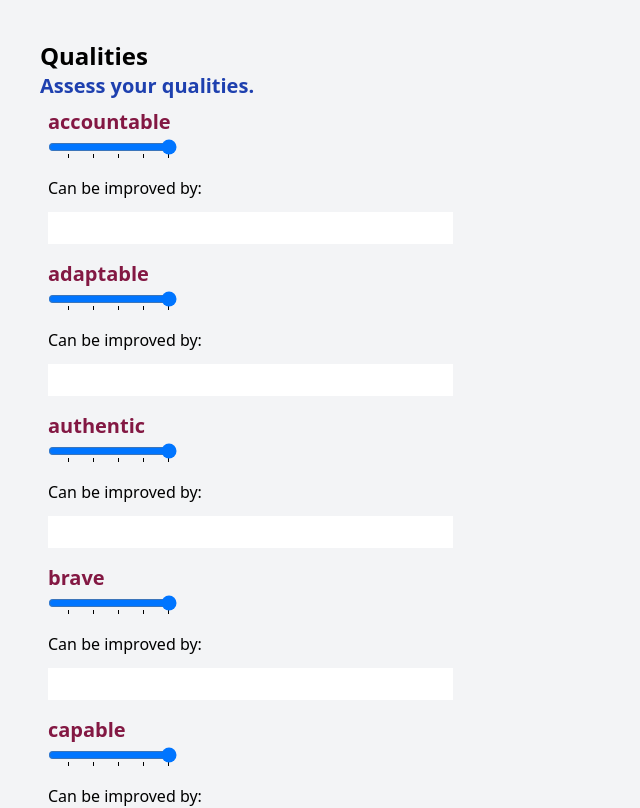
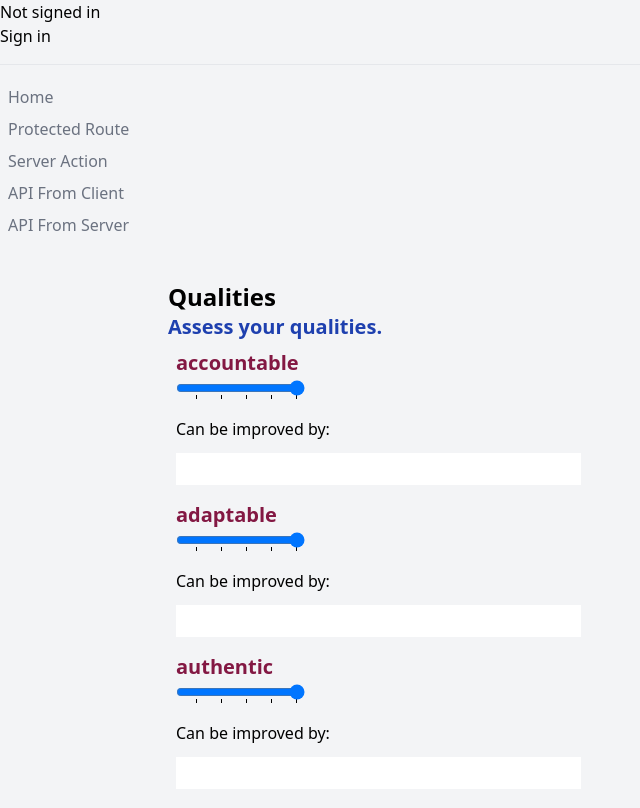
Before and after one commit to bojates/harada-method, a Next.js app: page /qualities in a window 1280 px wide. Shown: the top 808 px of the page, without its empty margins (0-640 px from the left). Built offline with nearby package versions, Linux system fonts and the light colour scheme; no server answers.

Commit message:
Move to typescript

```diff
--- /dev/null
+++ b/app/components/NavMenu.tsx
@@ -0,0 +1,79 @@
+"use client";
+import Link from "next/link";
+import { signIn, signOut, useSession } from "next-auth/react";
+import { usePathname } from "next/navigation";
+
+const ACTIVE_ROUTE = "py-1 px-2 text-gray-300 bg-gray-700";
+const INACTIVE_ROUTE = "py-1 px-2 text-gray-500 hover:text-gray-300 hover:bg-gray-700";
+
+function AuthButton() {
+    const { data: session } = useSession();
+
+    if (session) {
+        return (
+            <>
+            {session?.user?.name} <br/ >
+            <button onClick={() => signOut()}>Sign out</button>
+            </>
+        );
+    };
+    return (
+        <>
+        Not signed in <br />
+        <button onClick={() => signIn()}>Sign in</button>
+        </>
+    )
+}
+
+export default function NavMenu() {
+    const pathname = usePathname();
+  return (
+    <div>
+      <AuthButton />
+      <hr className="my-4" />
+      <ul>
+        <Link href="/">
+          <li className={pathname === "/" ? ACTIVE_ROUTE : INACTIVE_ROUTE}>
+            Home
+          </li>
+        </Link>
+        <Link href="/protected">
+          <li
+            className={
+              pathname === "/protected" ? ACTIVE_ROUTE : INACTIVE_ROUTE
+            }
+          >
+            Protected Route
+          </li>
+        </Link>
+        <Link href="/serverAction">
+          <li
+            className={
+              pathname === "/serverAction" ? ACTIVE_ROUTE : INACTIVE_ROUTE
+            }
+          >
+            Server Action
+          </li>
+        </Link>
+        <Link href="/apiFromClient">
+          <li
+            className={
+              pathname === "/apiFromClient" ? ACTIVE_ROUTE : INACTIVE_ROUTE
+            }
+          >
+            API From Client
+          </li>
+        </Link>
+        <Link href="/apiFromServer">
+          <li
+            className={
+              pathname === "/apiFromServer" ? ACTIVE_ROUTE : INACTIVE_ROUTE
+            }
+          >
+            API From Server
+          </li>
+        </Link>
+      </ul>
+    </div>
+  );
+};
--- /dev/null
+++ b/app/components/SessionProvider.tsx
@@ -0,0 +1,3 @@
+"use client";
+import { SessionProvider } from "next-auth/react";
+export default SessionProvider;
--- a/app/layout.js
+++ /dev/null
@@ -1,18 +0,0 @@
-import { Inter } from 'next/font/google'
-import './globals.css'
-
-const inter = Inter({ subsets: ['latin'] })
-
-export const metadata = {
-  title: 'Create Next App',
-  description: 'Generated by create next app',
-}
-
-export default function RootLayout({ children }) {
-  return (
-    <html lang="en">
-      <body className='bg-gray-100'>{children}</body>
-      {/* <body className={inter.className}>{children}</body> */}
-    </html>
-  )
-}
--- /dev/null
+++ b/app/layout.tsx
@@ -0,0 +1,34 @@
+import { Inter } from 'next/font/google'
+import './globals.css'
+
+import { getServerSession } from "next-auth";
+import SessionProvider from './components/SessionProvider';
+import NavMenu from './components/NavMenu';
+
+const inter = Inter({ subsets: ['latin'] })
+
+export const metadata = {
+  title: 'Create Next App',
+  description: 'Generated by create next app',
+}
+
+export default async function RootLayout({
+  children,
+ }: {
+  children: React.ReactNode
+}) {
+  const session = await getServerSession();
+
+  return (
+    <html lang="en">
+      <body className='bg-gray-100'>
+        <SessionProvider session={session}>
+          <NavMenu />
+          <main className="mx-auto max-w-5xl flex gap-p">
+          {children}
+          </main>
+        </SessionProvider>
+        </body>
+    </html>
+  )
+}
--- a/app/page.js
+++ b/app/page.js
@@ -2,114 +2,6 @@ import Image from 'next/image'
 
 export default function Home() {
   return (
-    <main className="flex min-h-screen flex-col items-center justify-between p-24">
-      <div className="z-10 max-w-5xl w-full items-center justify-between font-mono text-sm lg:flex">
-        <p className="fixed left-0 top-0 flex w-full justify-center border-b border-gray-300 bg-gradient-to-b from-zinc-200 pb-6 pt-8 backdrop-blur-2xl dark:border-neutral-800 dark:bg-zinc-800/30 dark:from-inherit lg:static lg:w-auto  lg:rounded-xl lg:border lg:bg-gray-200 lg:p-4 lg:dark:bg-zinc-800/30">
-          Get started by editing&nbsp;
-          <code className="font-mono font-bold">app/page.js</code>
-        </p>
-        <div className="fixed bottom-0 left-0 flex h-48 w-full items-end justify-center bg-gradient-to-t from-white via-white dark:from-black dark:via-black lg:static lg:h-auto lg:w-auto lg:bg-none">
-          <a
-            className="pointer-events-none flex place-items-center gap-2 p-8 lg:pointer-events-auto lg:p-0"
-            href="https://vercel.com?utm_source=create-next-app&utm_medium=appdir-template&utm_campaign=create-next-app"
-            target="_blank"
-            rel="noopener noreferrer"
-          >
-            By{' '}
-            <Image
-              src="/vercel.svg"
-              alt="Vercel Logo"
-              className="dark:invert"
-              width={100}
-              height={24}
-              priority
-            />
-          </a>
-        </div>
-      </div>
-
-      <div className="relative flex place-items-center before:absolute before:h-[300px] before:w-[480px] before:-translate-x-1/2 before:rounded-full before:bg-gradient-radial before:from-white before:to-transparent before:blur-2xl before:content-[''] after:absolute after:-z-20 after:h-[180px] after:w-[240px] after:translate-x-1/3 after:bg-gradient-conic after:from-sky-200 after:via-blue-200 after:blur-2xl after:content-[''] before:dark:bg-gradient-to-br before:dark:from-transparent before:dark:to-blue-700 before:dark:opacity-10 after:dark:from-sky-900 after:dark:via-[#0141ff] after:dark:opacity-40 before:lg:h-[360px] z-[-1]">
-        <Image
-          className="relative dark:drop-shadow-[0_0_0.3rem_#ffffff70] dark:invert"
-          src="/next.svg"
-          alt="Next.js Logo"
-          width={180}
-          height={37}
-          priority
-        />
-
-      </div>
-        <button className="text-lg font-semibold bg-pink-300 p-3 rounded-md">Sign in</button>
-
-      <div className="mb-32 grid text-center lg:max-w-5xl lg:w-full lg:mb-0 lg:grid-cols-4 lg:text-left">
-        <a
-          href="https://nextjs.org/docs?utm_source=create-next-app&utm_medium=appdir-template&utm_campaign=create-next-app"
-          className="group rounded-lg border border-transparent px-5 py-4 transition-colors hover:border-gray-300 hover:bg-gray-100 hover:dark:border-neutral-700 hover:dark:bg-neutral-800/30"
-          target="_blank"
-          rel="noopener noreferrer"
-        >
-          <h2 className={`mb-3 text-2xl font-semibold`}>
-            Docs{' '}
-            <span className="inline-block transition-transform group-hover:translate-x-1 motion-reduce:transform-none">
-              -&gt;
-            </span>
-          </h2>
-          <p className={`m-0 max-w-[30ch] text-sm opacity-50`}>
-            Find in-depth information about Next.js features and API.
-          </p>
-        </a>
-
-        <a
-          href="https://nextjs.org/learn?utm_source=create-next-app&utm_medium=appdir-template-tw&utm_campaign=create-next-app"
-          className="group rounded-lg border border-transparent px-5 py-4 transition-colors hover:border-gray-300 hover:bg-gray-100 hover:dark:border-neutral-700 hover:dark:bg-neutral-800 hover:dark:bg-opacity-30"
-          target="_blank"
-          rel="noopener noreferrer"
-        >
-          <h2 className={`mb-3 text-2xl font-semibold`}>
-            Learn{' '}
-            <span className="inline-block transition-transform group-hover:translate-x-1 motion-reduce:transform-none">
-              -&gt;
-            </span>
-          </h2>
-          <p className={`m-0 max-w-[30ch] text-sm opacity-50`}>
-            Learn about Next.js in an interactive course with&nbsp;quizzes!
-          </p>
-        </a>
-
-        <a
-          href="https://vercel.com/templates?framework=next.js&utm_source=create-next-app&utm_medium=appdir-template&utm_campaign=create-next-app"
-          className="group rounded-lg border border-transparent px-5 py-4 transition-colors hover:border-gray-300 hover:bg-gray-100 hover:dark:border-neutral-700 hover:dark:bg-neutral-800/30"
-          target="_blank"
-          rel="noopener noreferrer"
-        >
-          <h2 className={`mb-3 text-2xl font-semibold`}>
-            Templates{' '}
-            <span className="inline-block transition-transform group-hover:translate-x-1 motion-reduce:transform-none">
-              -&gt;
-            </span>
-          </h2>
-          <p className={`m-0 max-w-[30ch] text-sm opacity-50`}>
-            Explore starter templates for Next.js.
-          </p>
-        </a>
-
-        <a
-          href="https://vercel.com/new?utm_source=create-next-app&utm_medium=appdir-template&utm_campaign=create-next-app"
-          className="group rounded-lg border border-transparent px-5 py-4 transition-colors hover:border-gray-300 hover:bg-gray-100 hover:dark:border-neutral-700 hover:dark:bg-neutral-800/30"
-          target="_blank"
-          rel="noopener noreferrer"
-        >
-          <h2 className={`mb-3 text-2xl font-semibold`}>
-            Deploy{' '}
-            <span className="inline-block transition-transform group-hover:translate-x-1 motion-reduce:transform-none">
-              -&gt;
-            </span>
-          </h2>
-          <p className={`m-0 max-w-[30ch] text-sm opacity-50`}>
-            Instantly deploy your Next.js site to a shareable URL with Vercel.
-          </p>
-        </a>
-      </div>
-    </main>
+    <h1 className='text-2xl'>Wow</h1>
   )
 }
--- a/auth.js
+++ b/auth.js
@@ -1,3 +1,3 @@
-import NextAuth from "next-auth"
-import GitHub from "next-auth/providers/github"
-export const { handlers, auth } = NextAuth({ providers: [ GitHub ] })
+// import NextAuth from "next-auth"
+// import GitHub from "next-auth/providers/github"
+// export const { handlers, auth } = NextAuth({ providers: [ GitHub ] })
--- a/tsconfig.json
+++ b/tsconfig.json
@@ -16,6 +16,9 @@
     "resolveJsonModule": true,
     "isolatedModules": true,
     "jsx": "preserve",
+    "paths": {
+      "@/*": ["./*"]
+    },
     "plugins": [
       {
         "name": "next"
```
Also changed, not shown: app/api/auth/[...nextauth]/route.ts (+11 -0 lines), jsconfig.json (deleted, +0 -7 lines).
